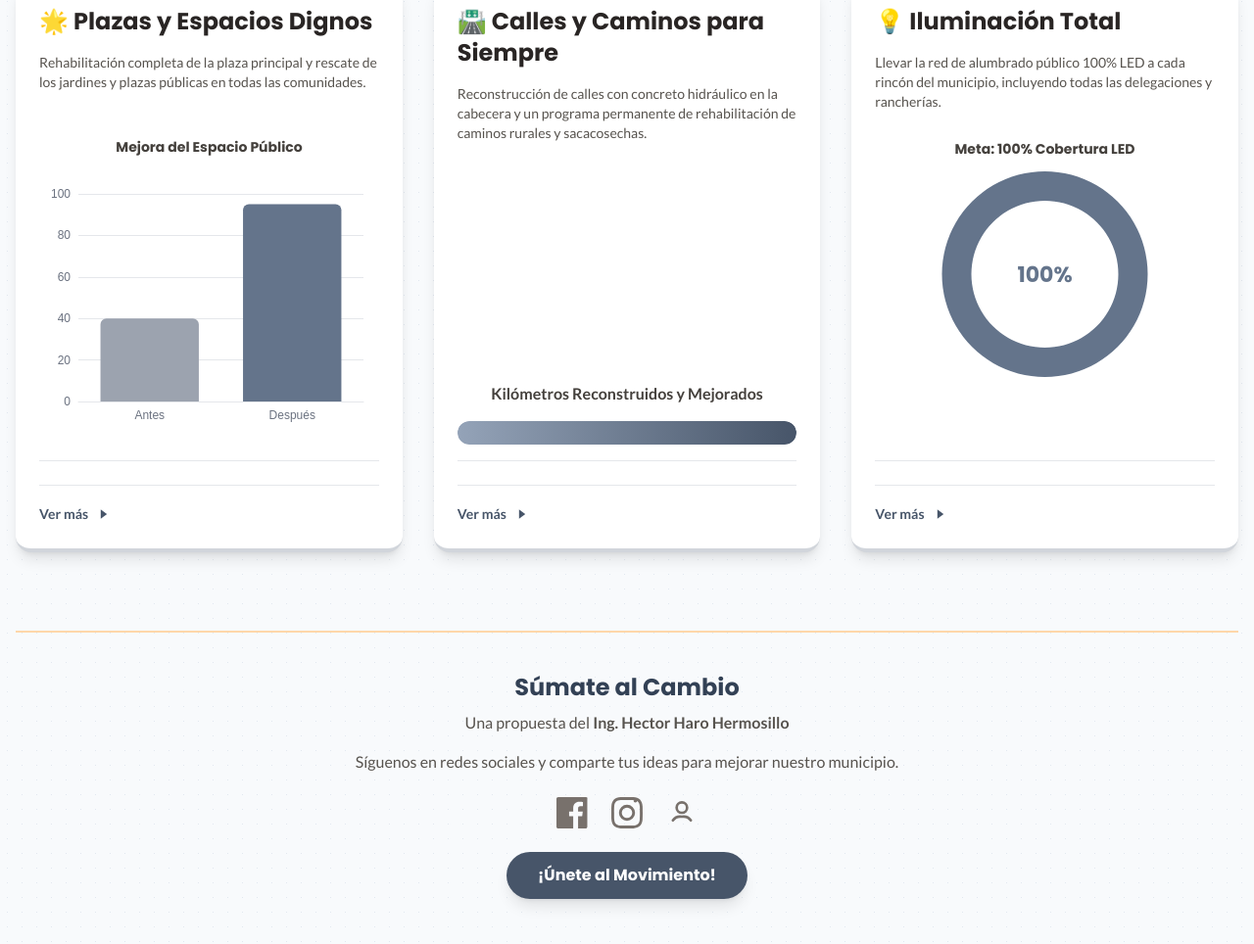
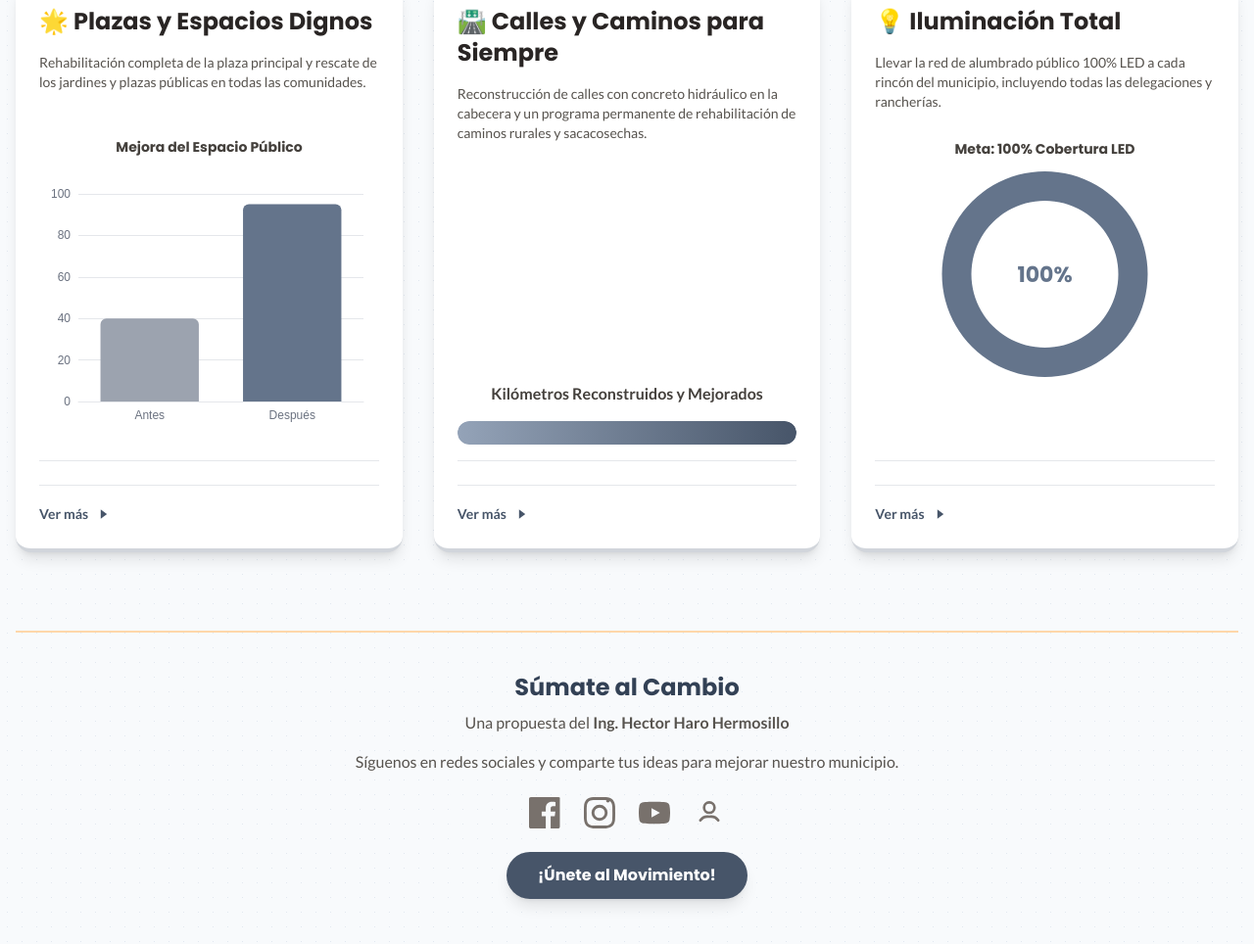
Before and after one commit to HectorCode8/plan-desarrollo, a plain HTML site: page index.html in a window 1280 px wide. Shown: the part 1236-2200 px from the top of the page at 98% size. Drawn offline with nearby package versions, Linux system fonts and the light colour scheme.

Commit message:
feat(footer): agregar icono y enlace de YouTube y pulir SVG

```diff
--- a/index.html
+++ b/index.html
@@ -128,7 +128,12 @@
             <p class="text-stone-600 my-4">Síguenos en redes sociales y comparte tus ideas para mejorar nuestro municipio.</p>
             <div class="flex justify-center gap-6 my-6">
                 <a href="https://www.facebook.com/hector.haro.hermosillo8" target="_blank" rel="noopener noreferrer" class="text-stone-500 hover:text-orange-600 transition-colors"><svg class="w-8 h-8" fill="currentColor" viewBox="0 0 24 24"><path d="M22.675 0h-21.35C.59 0 0 .59 0 1.325v21.35C0 23.41.59 24 1.325 24H12.82v-9.29H9.692v-3.622h3.128V8.413c0-3.1 1.893-4.788 4.659-4.788 1.325 0 2.463.099 2.795.143v3.24l-1.918.001c-1.504 0-1.795.715-1.795 1.763v2.313h3.587l-.467 3.622h-3.12V24h5.713c.735 0 1.325-.59 1.325-1.325V1.325C24 .59 23.41 0 22.675 0z"/></svg></a>
-                    <a href="https://www.instagram.com/hector.haro.hermosillo/" target="_blank" rel="noopener noreferrer" class="text-stone-500 hover:text-orange-600 transition-colors"><svg class="w-8 h-8" fill="currentColor" viewBox="0 0 24 24"><path d="M12 2.163c3.204 0 3.584.012 4.85.07 3.252.148 4.771 1.691 4.919 4.919.058 1.265.069 1.645.069 4.85s-.012 3.584-.07 4.85c-.148 3.225-1.664 4.771-4.919 4.919-1.266.058-1.644.07-4.85.07s-3.584-.012-4.85-.07c-3.252-.148-4.771-1.691-4.919-4.919-.058-1.265-.069-1.645-.069-4.85s.012-3.584.07-4.85c.148-3.225 1.664-4.771 4.919-4.919C8.416 2.175 8.796 2.163 12 2.163m0-2.163C8.74 0 8.333.014 7.053.072 2.695.272.273 2.69.073 7.052.014 8.333 0 8.74 0 12s.014 3.667.072 4.947c.2 4.358 2.618 6.78 6.98 6.98C8.333 23.986 8.74 24 12 24s3.667-.014 4.947-.072c4.358-.2 6.78-2.618 6.98-6.98C23.986 15.667 24 15.26 24 12s-.014-3.667-.072-4.947c-.2-4.358-2.618-6.78-6.98-6.98C15.667.014 15.26 0 12 0zm0 5.838a6.162 6.162 0 1 0 0 12.324 6.162 6.162 0 0 0 0-12.324zM12 16a4 4 0 1 1 0-8 4 4 0 0 1 0 8zm6.406-11.845a1.44 1.44 0 1 0 0-2.88 1.44 1.44 0 0 0 0 2.88z"/></svg></a>
+                    <a href="https://www.instagram.com/hector.haro.hermosillo/" target="_blank" rel="noopener noreferrer" class="text-stone-500 hover:text-orange-600 transition-colors"><svg class="w-8 h-8" fill="currentColor" viewBox="0 0 24 24"><path d="M12 2.163c3.204 0 3.584.012 4.85.07 3.252.148 4.771 1.691 4.919 4.919.058 1.265.069 1.645.069 4.85s-.012 3.584-.07 4.85c-.148 3.225-1.664 4.771-4.919 4.919-1.266.058-1.644.07-4.85.07s-3.584-.012-4.85-.07c-3.252-.148-4.771-1.691-4.919-4.919-.058 1.265-.069 1.645-.069-4.85s.012-3.584.07-4.85c.148-3.225 1.664-4.771 4.919-4.919C8.416 2.175 8.796 2.163 12 2.163m0-2.163C8.74 0 8.333.014 7.053.072 2.695.272.273 2.69.073 7.052.014 8.333 0 8.74 0 12s.014 3.667.072 4.947c.2 4.358 2.618 6.78 6.98 6.98C8.333 23.986 8.74 24 12 24s3.667-.014 4.947-.072c4.358-.2 6.78-2.618 6.98-6.98C23.986 15.667 24 15.26 24 12s-.014-3.667-.072-4.947c-.2-4.358-2.618-6.78-6.98-6.98C15.667.014 15.26 0 12 0zm0 5.838a6.162 6.162 0 1 0 0 12.324 6.162 6.162 0 0 0 0-12.324zM12 16a4 4 0 1 1 0-8 4 4 0 0 1 0 8zm6.406-11.845a1.44 1.44 0 1 0 0-2.88 1.44 1.44 0 0 0 0 2.88z"/></svg></a>
+                <a href="https://www.youtube.com/@harohh" target="_blank" rel="noopener noreferrer" class="text-stone-500 hover:text-orange-600 transition-colors" aria-label="YouTube">
+                    <svg class="w-8 h-8" viewBox="0 0 24 24" fill="currentColor" aria-hidden="true">
+                        <path d="M23.498 6.186a2.971 2.971 0 00-2.09-2.103C19.592 3.5 12 3.5 12 3.5s-7.592 0-9.408.583a2.971 2.971 0 00-2.09 2.103A31.371 31.371 0 000 12a31.371 31.371 0 00.502 5.814 2.971 2.971 0 002.09 2.103C4.408 20.5 12 20.5 12 20.5s7.592 0 9.408-.583a2.971 2.971 0 002.09-2.103A31.371 31.371 0 0024 12a31.371 31.371 0 00-.502-5.814zM9.75 15.5v-7l6.5 3.5-6.5 3.5z"/>
+                    </svg>
+                </a>
                 <a href="https://cvhhh.netlify.app/" target="_blank" rel="noopener noreferrer" class="text-stone-500 hover:text-orange-600 transition-colors">
                     <svg class="w-8 h-8" fill="none" stroke="currentColor" viewBox="0 0 24 24">
                         <path stroke-linecap="round" stroke-linejoin="round" stroke-width="2" d="M5.121 17.804A7 7 0 0112 15a7 7 0 016.879 2.804M12 12a4 4 0 100-8 4 4 0 000 8z" />
```
